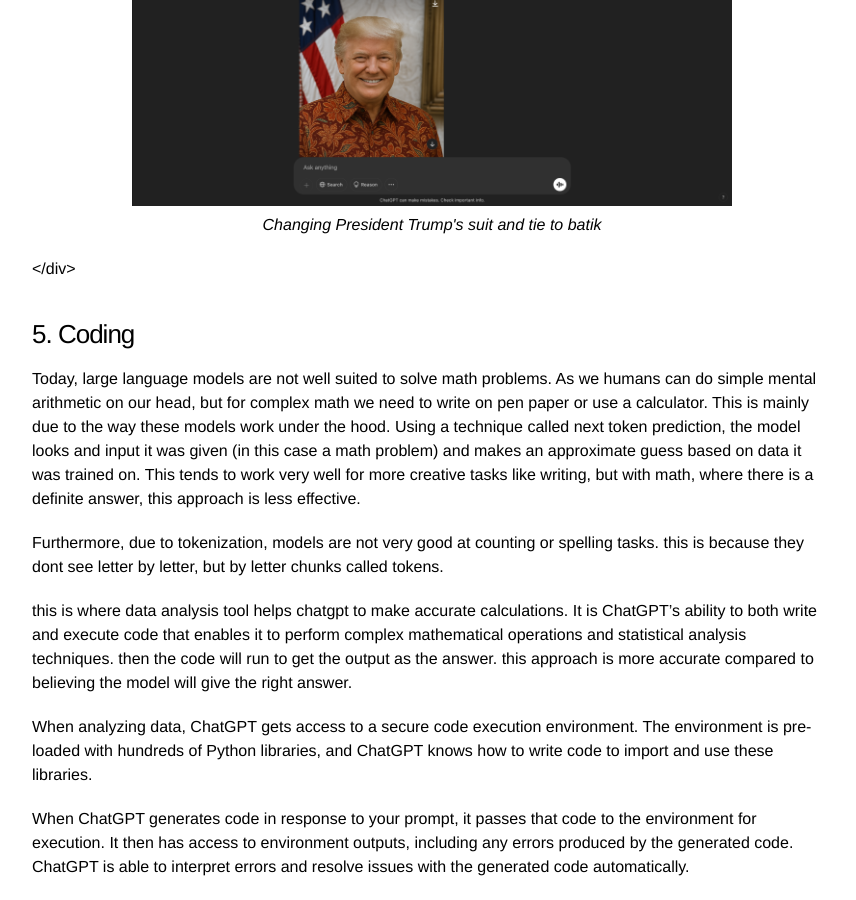
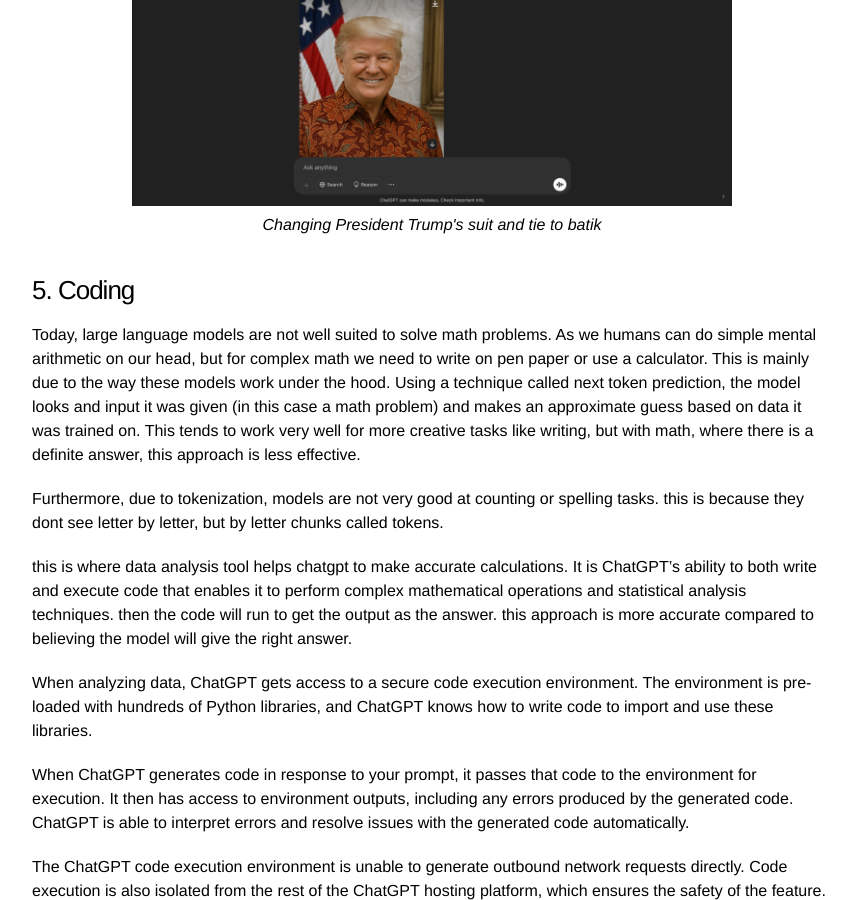
Before and after one commit to jasonmsetiadi/jasonmsetiadi.github.io, a Jekyll site: the page built from _posts/2025-03-08-chatgpt-intro.markdown, in a window 1280 px wide and 900 px high, scrolled down 8644 px. Shown: the whole window, without its empty margins (208-1064 px from the left). Built offline with Jekyll 4.4.1, drawn with Linux system fonts in a browser that asks for light colours; comment, search, counter and statistics services are not loaded.

Commit message:
Update 2025-03-08-chatgpt-intro.markdown

```diff
--- a/_posts/2025-03-08-chatgpt-intro.markdown
+++ b/_posts/2025-03-08-chatgpt-intro.markdown
@@ -128,7 +128,7 @@ Here are some practical applications:
 <div style="text-align: center;">
     <img src="/assets/chatgpt/examples/image-edit.png" width="75%"/>
     <p><i>Changing President Trump's suit and tie to batik</i></p>
-</div></div>
+</div>
 
 ### 5. Coding
 
```
